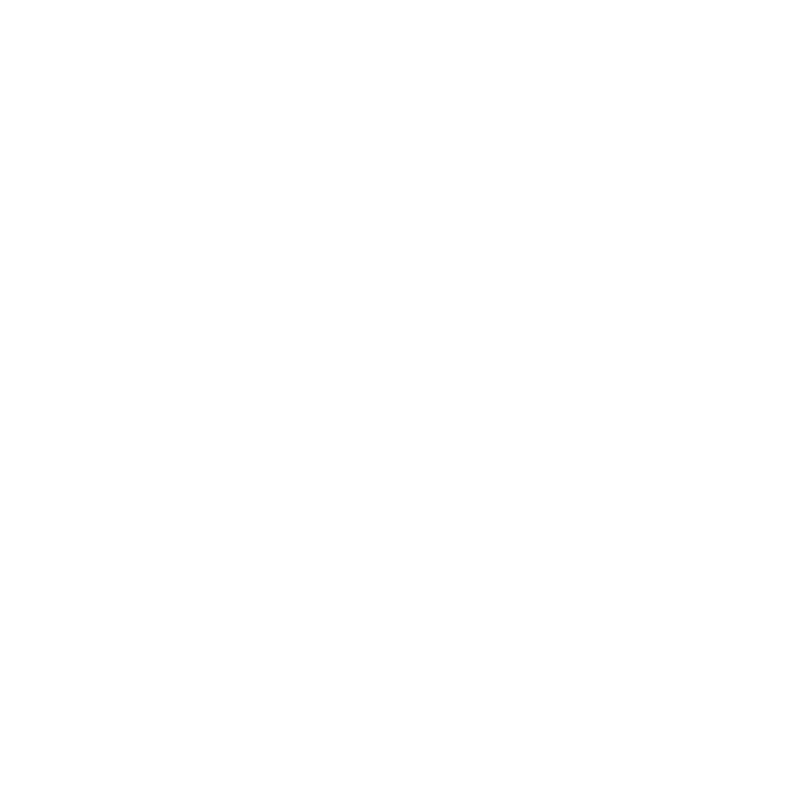
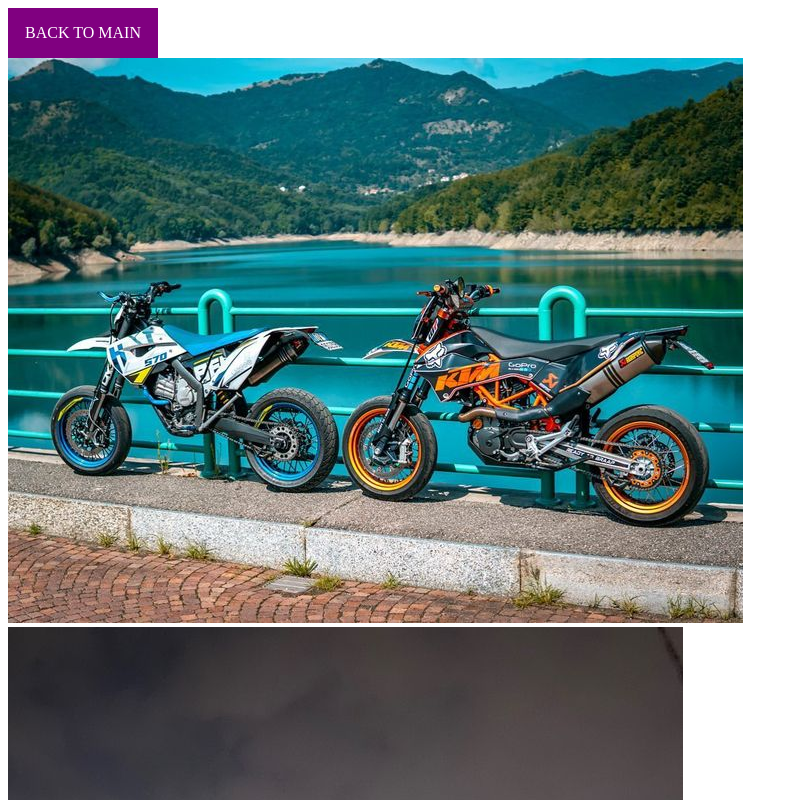
Before and after one commit to Bogdan-Sydorenko/homework12.2, a plain HTML site: page gallery.html in a window 1280 px wide. Shown: the top 800 px of the page, without its empty margins (0-798 px from the left). Drawn offline with Linux system fonts and the light colour scheme.

Commit message:
add images

```diff
--- a/gallery.html
+++ b/gallery.html
@@ -0,0 +1,25 @@
+<!DOCTYPE html>
+<html lang="en">
+
+<head>
+    <meta charset="UTF-8">
+    <meta name="viewport" content="width=device-width, initial-scale=1.0">
+    <title>Document</title>
+    <link rel="stylesheet" href="./style.css">
+</head>
+
+<body>
+    <header>
+        <div class="button">
+            <a class="link" href="./index.html">BACK TO MAIN</a>
+        </div>
+    </header>
+
+    <main>
+        <img src="./img/motard1.jpg" alt="" class="images">
+        <img src="./img/motard2.jpg" alt="" class="images">
+        <img src="./img/motard3.jpg" alt="" class="images">
+    </main>
+</body>
+
+</html>
--- a/style.css
+++ b/style.css
@@ -0,0 +1,17 @@
+* {
+    box-sizing: border-box;
+}
+
+.link {
+    text-decoration: none;
+    color: white;
+}
+
+.button {
+    width: 150px;
+    height: 50px;
+    display: flex;
+    justify-content: center;
+    align-items: center;
+    background-color: purple;
+}
```
Also changed, not shown: index.html (+5 -3 lines).
